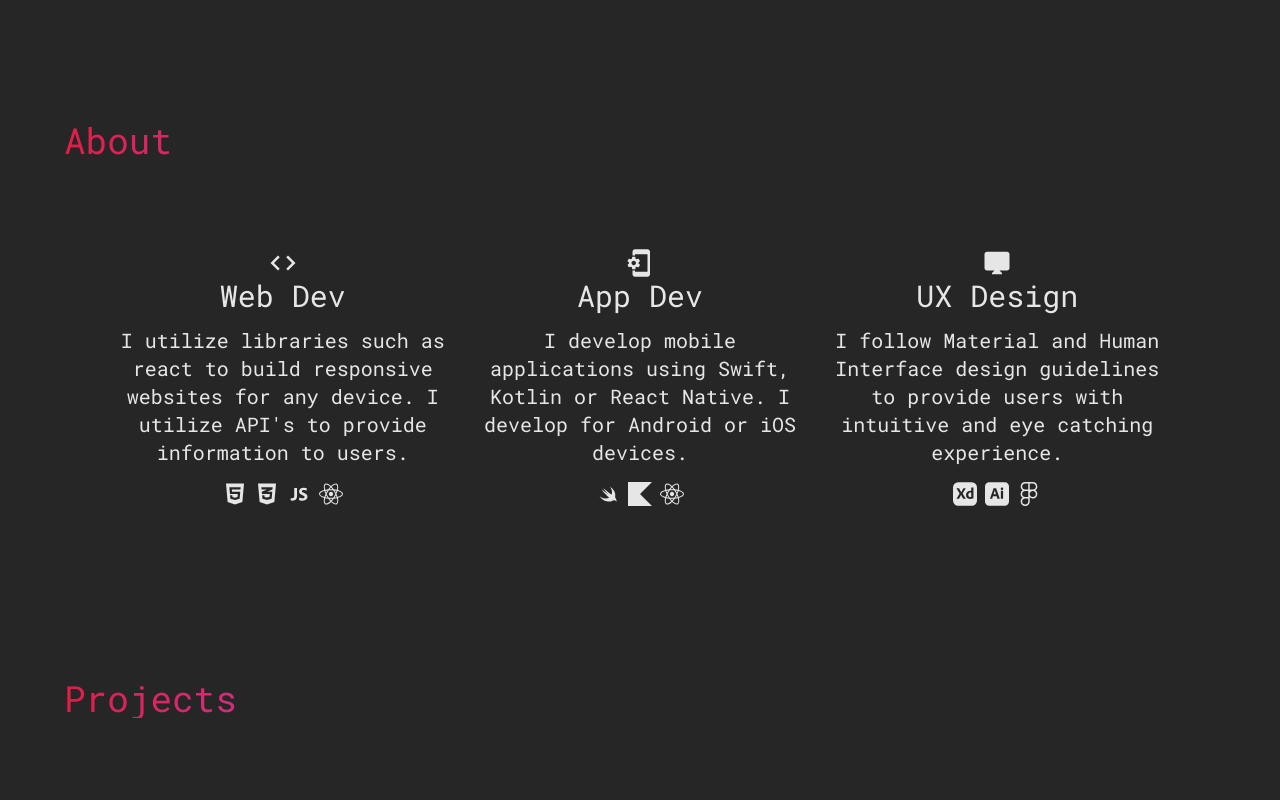
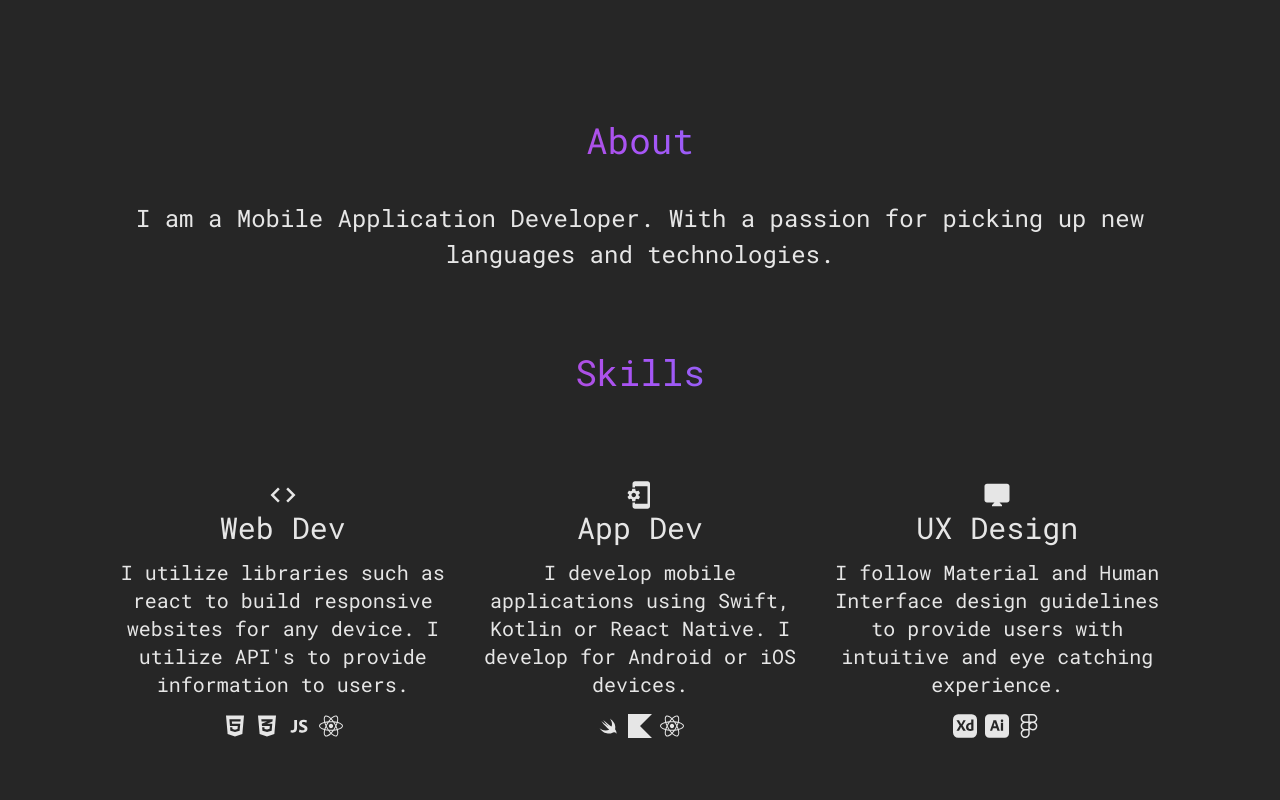
Before and after one commit to harr0627/portfoliov3, a React (Create React App) app: page /#/ in a window 1280 px wide. Shown: the part 760-1560 px from the top of the page. Built offline with nearby package versions, Linux system fonts and the light colour scheme.

Commit message:
added skills section :

```diff
--- a/src/App.js
+++ b/src/App.js
@@ -4,12 +4,14 @@ import Hero from './components/Hero.js';
 import About from './components/About.js';
 import Projects from './components/Projects.js';
 import Footer from './components/Footer.js';
+import Skills from './components/Skills.js';
 function App() {
   return (
     <div className="App">
       <Navbar />
       <Hero />
       <About />
+      <Skills />
       <Projects />
       <Footer />
     </div>
--- a/src/components/About.js
+++ b/src/components/About.js
@@ -1,75 +1,16 @@
 import React from 'react';
-import { FaFigma, FaHtml5, FaCss3Alt, FaReact } from 'react-icons/fa';
-import { DiJavascript1, DiSwift } from 'react-icons/di';
-import { SiKotlin, SiAdobeillustrator, SiAdobexd } from 'react-icons/si';
-import { MdDesktopMac, MdCode, MdPhonelinkSetup } from 'react-icons/md';
+
 export default function About() {
   return (
     <div id="about">
       <div className="container mx-auto max-w-6xl center pt-20">
-        <h2 className="text-4xl ont-extrabold text-transparent bg-clip-text bg-gradient-to-r from-rose-600 via-purple-500 to-sky-500">
+        <h2 className="text-4xl pb-10 text-center ont-extrabold text-transparent bg-clip-text bg-gradient-to-r from-rose-600 via-purple-500 to-sky-500">
           About
         </h2>
-        <div className="columns-3 flex flex-wrap justify-center py-20 px-10">
-          <div className="lg:w-1/3 p-2 max-w-sm">
-            <div role="none" className="grid justify-center text-3xl">
-              {<MdCode />}
-            </div>
-            <div className="text-center text-3xl pb-1">
-              <p role="heading" aria-level="3">
-                Web Dev
-              </p>
-            </div>
-            <p className="text-center min-h-40 pt-2 text-xl">
-              I utilize libraries such as react to build responsive websites for
-              any device. I utilize API's to provide information to users.
-            </p>
-            <div className="flex flex-wrap  justify-center m-1 ">
-              <FaHtml5 role="none" className="icon mx-1" />
-              <FaCss3Alt role="none" className="icon mx-1" />
-              <DiJavascript1 role="none" className="icon mx-1" />
-              <FaReact role="none" className="icon mx-1" />
-            </div>
-          </div>
-          <div className="lg:w-1/3 p-2 max-w-sm">
-            <div role="none" className="grid justify-center text-3xl">
-              {<MdPhonelinkSetup />}
-            </div>
-            <div className="text-center text-3xl pb-1">
-              <p role="heading" aria-level="3">
-                App Dev
-              </p>
-            </div>
-            <p className="text-center min-h-40 pt-2 text-xl">
-              I develop mobile applications using Swift, Kotlin or React Native.
-              I develop for Android or iOS devices.
-            </p>
-            <p className="flex flex-wrap justify-center m-1">
-              <DiSwift role="none" className="icon mx-1" />
-              <SiKotlin role="none" className="icon mx-1" />
-              <FaReact role="none" className="icon mx-1" />
-            </p>
-          </div>
-          <div className="lg:w-1/3 p-2 max-w-sm">
-            <div role="none" className="grid justify-items-center text-3xl">
-              {<MdDesktopMac />}
-            </div>
-            <div className="text-center text-3xl pb-1">
-              <p role="heading" aria-level="3">
-                UX Design
-              </p>
-            </div>
-            <p className="text-center min-h-40 pt-2 text-xl">
-              I follow Material and Human Interface design guidelines to provide
-              users with intuitive and eye catching experience.
-            </p>
-            <p className="flex flex-wrap justify-center m-1">
-              <SiAdobexd role="none" className="icon mx-1" />
-              <SiAdobeillustrator role="none" className="icon mx-1" />
-              <FaFigma role="none" className="icon mx-1" />
-            </p>
-          </div>
-        </div>
+        <p className="text-center px-10">
+          I am a Mobile Application Developer. With a passion for picking up new
+          languages and technologies.
+        </p>
       </div>
     </div>
   );
--- a/src/components/Nav/Navigation/NavLinks.js
+++ b/src/components/Nav/Navigation/NavLinks.js
@@ -15,6 +15,11 @@ export default function NavLinks(props) {
         </Link>
       </li>
       <li onClick={() => props.isMobile && props.closeMobileMenu()}>
+        <Link className="nav-item" smooth to="/#skills">
+          Skills
+        </Link>
+      </li>
+      <li onClick={() => props.isMobile && props.closeMobileMenu()}>
         <Link className="nav-item" smooth to="/#projects">
           Projects
         </Link>
--- a/src/components/Projects.js
+++ b/src/components/Projects.js
@@ -7,7 +7,7 @@ export default function Projects() {
     <>
       <div id="projects" className=" pt-20">
         <div className="container mx-auto max-w-6xl">
-          <h2 className="text-4xl ont-extrabold text-transparent bg-clip-text bg-gradient-to-r from-rose-600 via-purple-500 to-sky-500">
+          <h2 className="text-4xl text-center ont-extrabold text-transparent bg-clip-text bg-gradient-to-r from-rose-600 via-purple-500 to-sky-500">
             Projects
           </h2>
           <div className="sm:p-2 mx-auto">
--- /dev/null
+++ b/src/components/Skills.js
@@ -0,0 +1,76 @@
+import React from 'react';
+import { FaFigma, FaHtml5, FaCss3Alt, FaReact } from 'react-icons/fa';
+import { DiJavascript1, DiSwift } from 'react-icons/di';
+import { SiKotlin, SiAdobeillustrator, SiAdobexd } from 'react-icons/si';
+import { MdDesktopMac, MdCode, MdPhonelinkSetup } from 'react-icons/md';
+export default function Skills() {
+  return (
+    <div id="about">
+      <div className="container mx-auto max-w-6xl center pt-20">
+        <h2 className="text-4xl text-center ont-extrabold text-transparent bg-clip-text bg-gradient-to-r from-rose-600 via-purple-500 to-sky-500">
+          Skills
+        </h2>
+        <div className="columns-3 flex flex-wrap justify-center py-20 px-10">
+          <div className="lg:w-1/3 p-2 max-w-sm">
+            <div role="none" className="grid justify-center text-3xl">
+              {<MdCode />}
+            </div>
+            <div className="text-center text-3xl pb-1">
+              <p role="heading" aria-level="3">
+                Web Dev
+              </p>
+            </div>
+            <p className="text-center min-h-40 pt-2 text-xl">
+              I utilize libraries such as react to build responsive websites for
+              any device. I utilize API's to provide information to users.
+            </p>
+            <div className="flex flex-wrap  justify-center m-1 ">
+              <FaHtml5 role="none" className="icon mx-1" />
+              <FaCss3Alt role="none" className="icon mx-1" />
+              <DiJavascript1 role="none" className="icon mx-1" />
+              <FaReact role="none" className="icon mx-1" />
+            </div>
+          </div>
+          <div className="lg:w-1/3 p-2 max-w-sm">
+            <div role="none" className="grid justify-center text-3xl">
+              {<MdPhonelinkSetup />}
+            </div>
+            <div className="text-center text-3xl pb-1">
+              <p role="heading" aria-level="3">
+                App Dev
+              </p>
+            </div>
+            <p className="text-center min-h-40 pt-2 text-xl">
+              I develop mobile applications using Swift, Kotlin or React Native.
+              I develop for Android or iOS devices.
+            </p>
+            <p className="flex flex-wrap justify-center m-1">
+              <DiSwift role="none" className="icon mx-1" />
+              <SiKotlin role="none" className="icon mx-1" />
+              <FaReact role="none" className="icon mx-1" />
+            </p>
+          </div>
+          <div className="lg:w-1/3 p-2 max-w-sm">
+            <div role="none" className="grid justify-items-center text-3xl">
+              {<MdDesktopMac />}
+            </div>
+            <div className="text-center text-3xl pb-1">
+              <p role="heading" aria-level="3">
+                UX Design
+              </p>
+            </div>
+            <p className="text-center min-h-40 pt-2 text-xl">
+              I follow Material and Human Interface design guidelines to provide
+              users with intuitive and eye catching experience.
+            </p>
+            <p className="flex flex-wrap justify-center m-1">
+              <SiAdobexd role="none" className="icon mx-1" />
+              <SiAdobeillustrator role="none" className="icon mx-1" />
+              <FaFigma role="none" className="icon mx-1" />
+            </p>
+          </div>
+        </div>
+      </div>
+    </div>
+  );
+}
```
